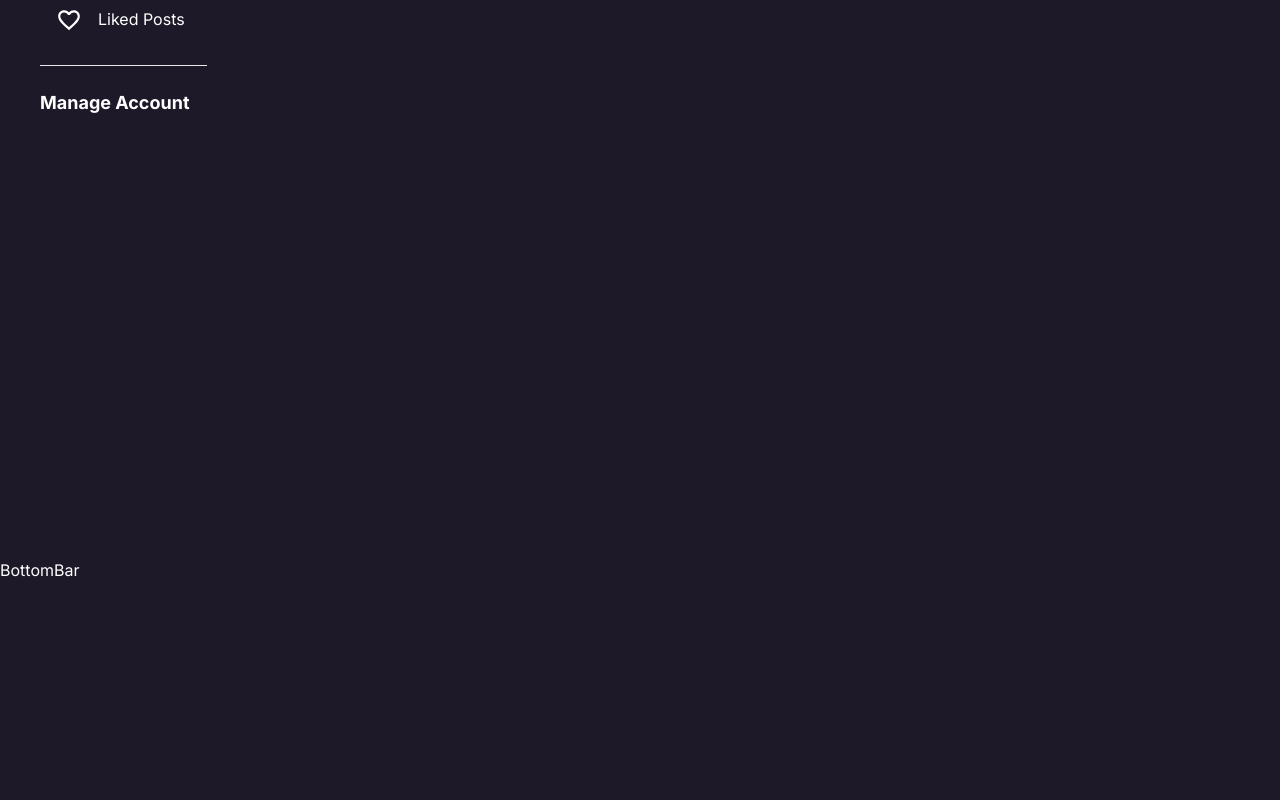
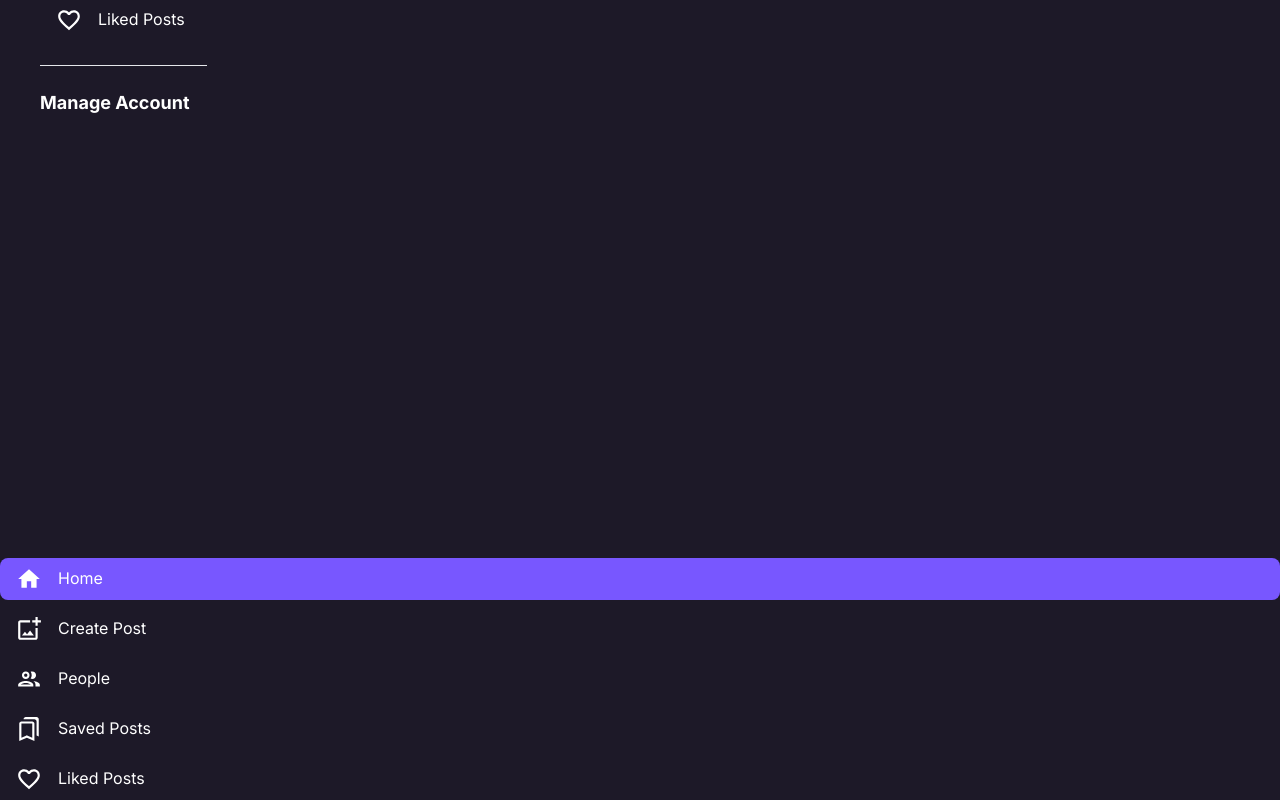
Before and after one commit to surajjayraman/beacon, a Next.js app: page / in a window 1280 px wide. Shown: the part 476-1276 px from the top of the page. Before the commit the page ends 1058 px from the top, so only its background shows below. Built offline with nearby package versions, Linux system fonts and the light colour scheme.

Commit message:
Update BottomBar

```diff
--- a/components/layout/BottomBar.jsx
+++ b/components/layout/BottomBar.jsx
@@ -1,9 +1,30 @@
-import React from 'react'
+"use client";
 
-const BottomBar = () => {
+import { sidebarLinks } from "@constants";
+import Link from "next/link";
+import { usePathname } from "next/navigation";
+
+const Menu = () => {
+  const pathname = usePathname();
+
   return (
-    <div>BottomBar</div>
-  )
-}
+    <div className="flex flex-col gap-2">
+      {sidebarLinks.map((link) => {
+        const isActive = pathname === link.route;
+        return (
+          <Link
+            key={link.label}
+            href={link.route}
+            className={`flex gap-4 justify-start rounded-lg py-2 px-4 ${
+              isActive && "bg-purple-1"
+            }`}
+          >
+            {link.icon} <p className="text-light-1">{link.label}</p>
+          </Link>
+        );
+      })}
+    </div>
+  );
+};
 
-export default BottomBar
+export default Menu;
```
